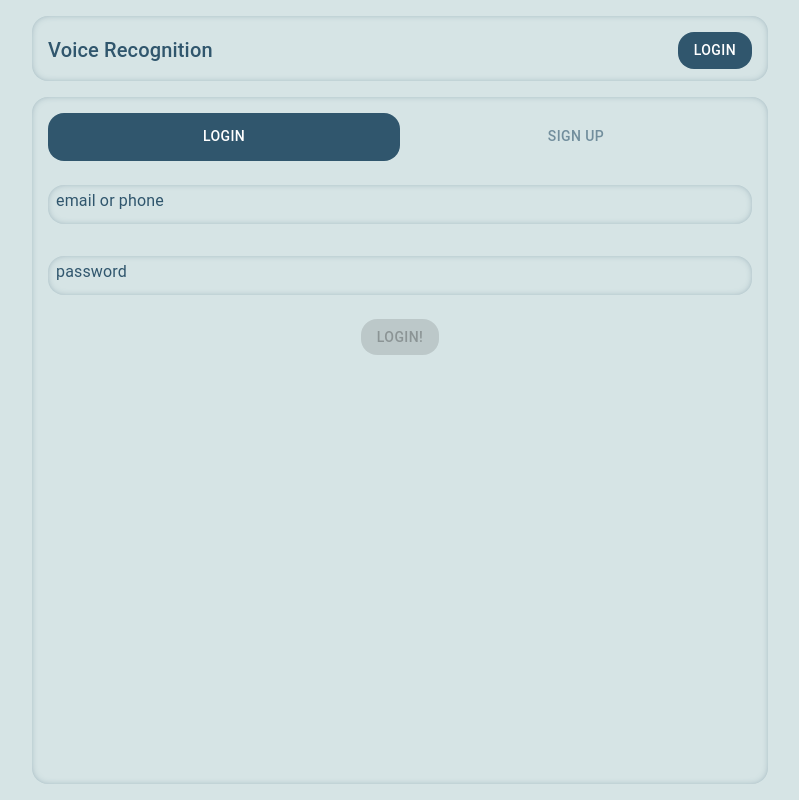
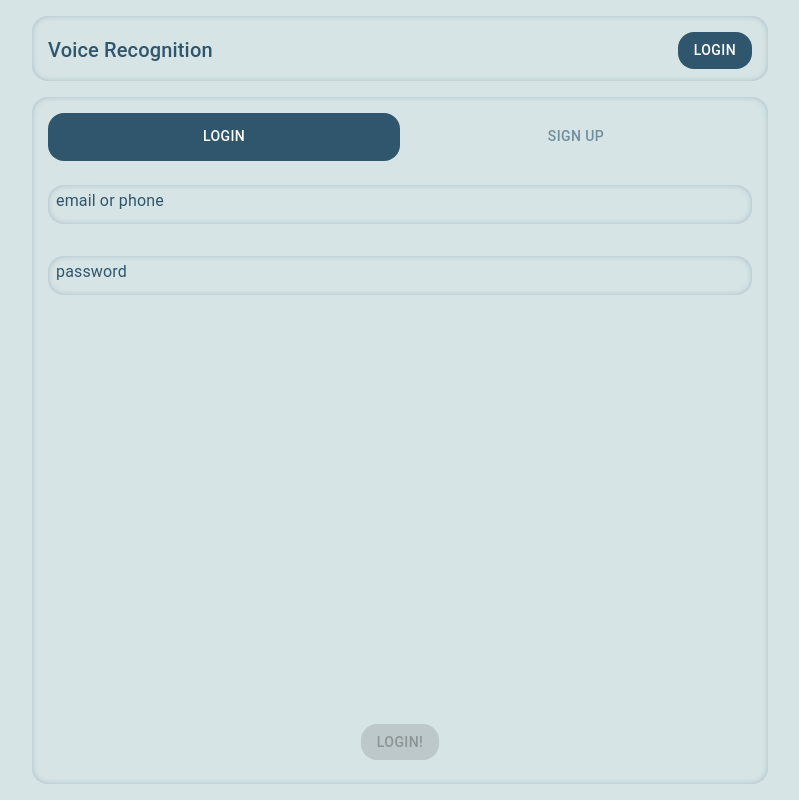
Before and after one commit to hodi14/SDC, a Next.js app: page /login in a window 1280 px wide. Shown: the whole page, without its empty margins (240-1039 px from the left). Built offline with nearby package versions, Linux system fonts and the light colour scheme.

Commit message:
🐛 fixed login scroll bugs

```diff
--- a/pages/login/index.jsx
+++ b/pages/login/index.jsx
@@ -144,7 +144,7 @@ const Login = () => {
   }, []);
 
   return (
-    <Card className="fullHeightContainer">
+    <Card className="fullHeightContainer maxHeightContainer">
       <Tabs
         value={loginTab}
         onChange={(e, newValue) => setLoginTab(newValue)}
@@ -170,8 +170,14 @@ const Login = () => {
         <Tab label="Sign Up" {...a11yProps(1)} />
       </Tabs>
 
-      <TabPanel className="maxHeightContainer" value={loginTab} index={0}>
-        <FormGroup>
+      <TabPanel
+        className={`maxHeightContainer ${
+          loginTab === 0 ? "fullHeightContainer" : ""
+        }`}
+        value={loginTab}
+        index={0}
+      >
+        <FormGroup className={loginTab === 0 ? "maxHeightContainer" : ""}>
           {Object.keys(loginInputs).map((key) => (
             <TextField
               variant="standard"
@@ -217,8 +223,14 @@ const Login = () => {
         </Button>
       </TabPanel>
 
-      <TabPanel className="maxHeightContainer" value={loginTab} index={1}>
-        <FormGroup>
+      <TabPanel
+        className={`maxHeightContainer ${
+          loginTab === 1 ? "fullHeightContainer" : ""
+        }`}
+        value={loginTab}
+        index={1}
+      >
+        <FormGroup className={loginTab === 1 ? "maxHeightContainer" : ""}>
           {Object.keys(signupInputs).map((key) =>
             signupInputs?.[key].type !== "select" ? (
               <TextField
--- a/styles/globals.css
+++ b/styles/globals.css
@@ -35,17 +35,18 @@ input:-webkit-autofill:active {
   -webkit-box-shadow: inset 0 0 10px 20px #d6e4e5 !important;
 }
 
-.fullHeightContainer {
-  display: flex !important;
-  flex-direction: column !important;
-  height: 100% !important;
-  overflow: hidden !important;
-}
-
 .maxHeightContainer {
   height: 100% !important;
   flex-grow: 1 !important;
   overflow: hidden auto !important;
+  flex-wrap: nowrap;
+}
+.fullHeightContainer {
+  display: flex !important;
+  flex-direction: column !important;
+  flex-wrap: nowrap;
+  height: 100% !important;
+  overflow: hidden !important;
 }
 
 .apiLoading {
```
